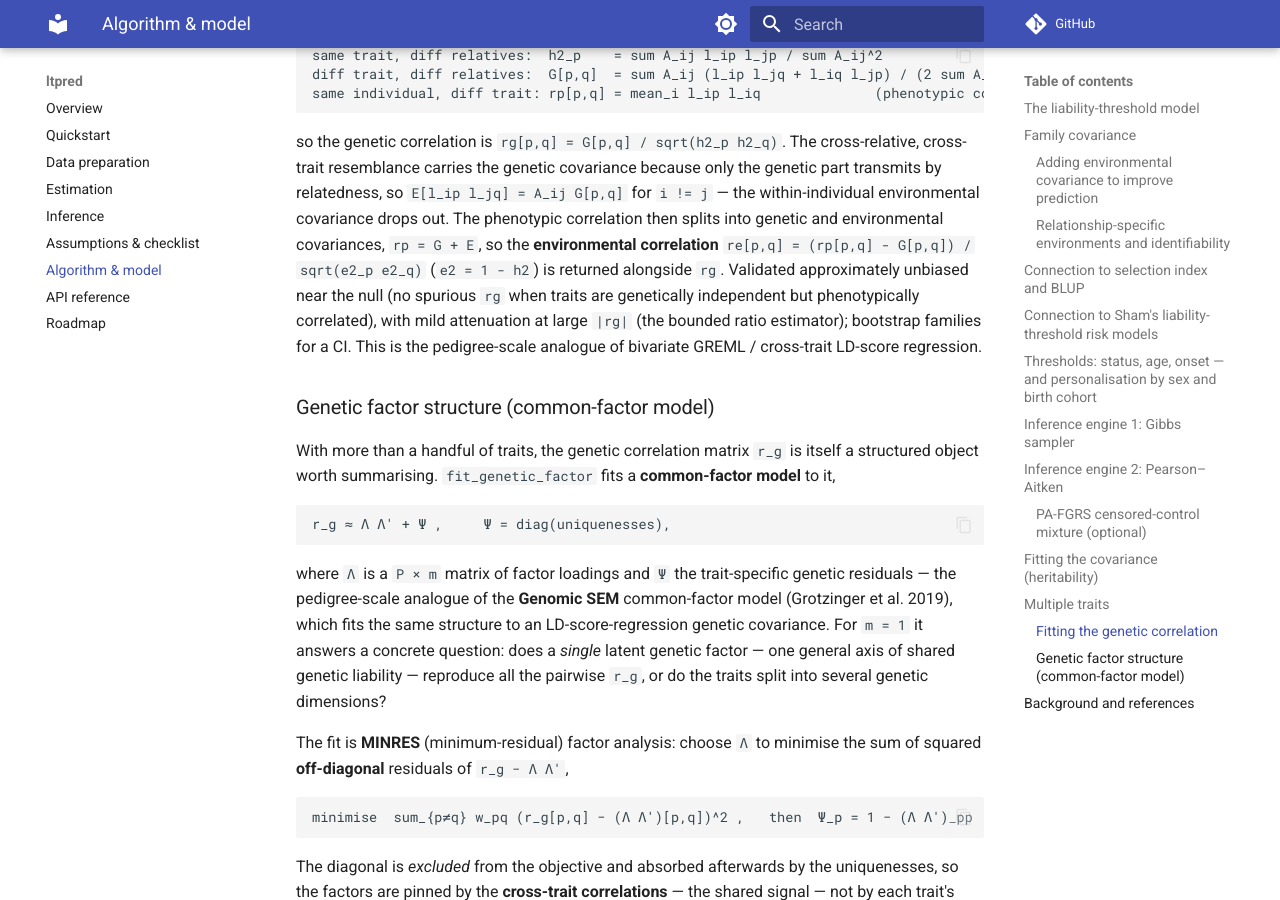
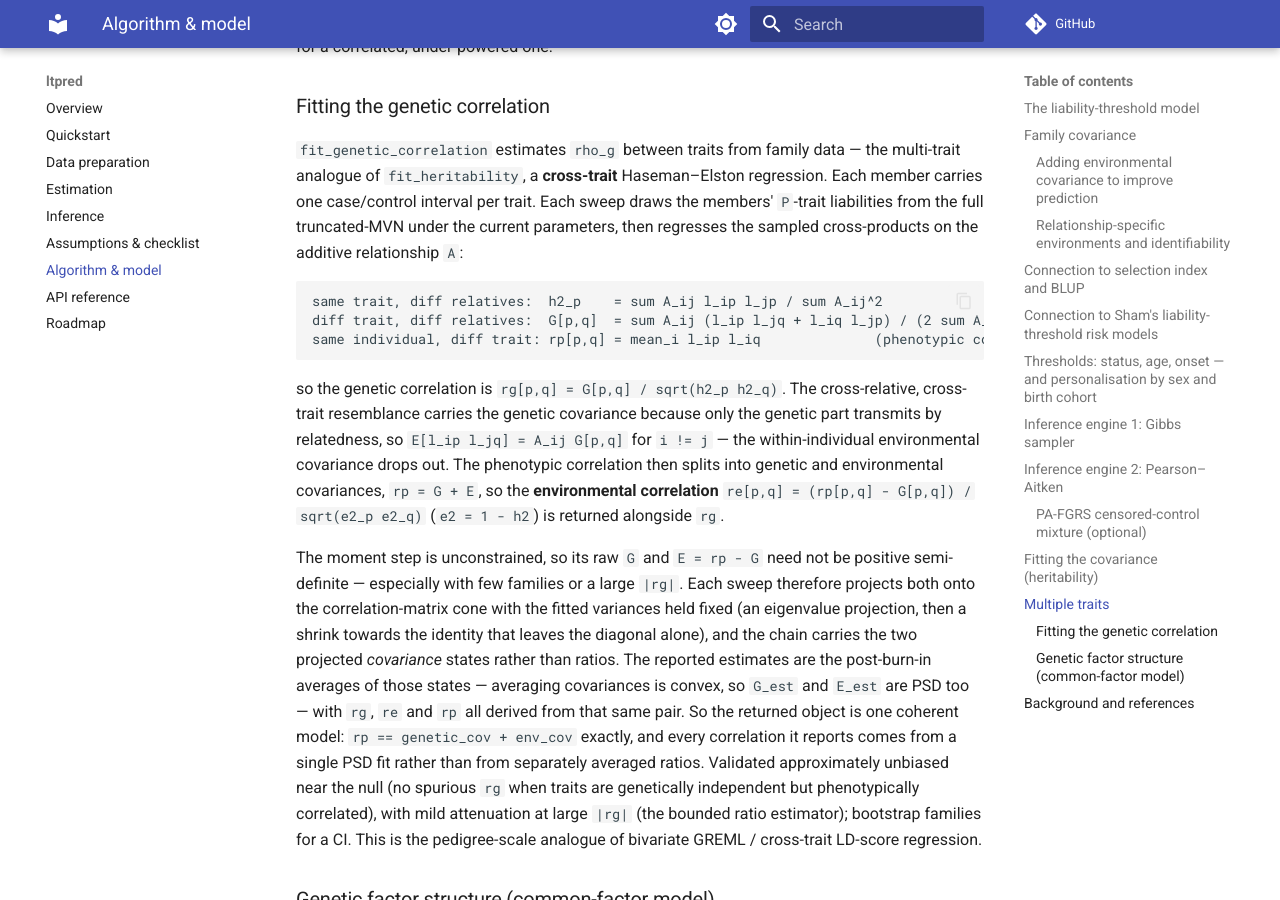
Before and after one commit to bvilhjal/ltpred, an MkDocs documentation site: the page built from docs/algorithm.md, in a window 1280 px wide and 900 px high, scrolled down 10477 px. Built offline with MkDocs 1.6.1 and Material for MkDocs 9.7.7, drawn with Linux system fonts in a browser that asks for light colours; comment, search, counter and statistics services are not loaded; some of the changed text lies outside the part shown.

Commit message:
Document deterministic coherent fitting

```diff
--- a/docs/algorithm.md
+++ b/docs/algorithm.md
@@ -428,6 +428,17 @@
 families for that). Identifiability comes entirely from the *between-relative*
 covariance, so relatives are required (lone probands carry no information).
 
+**Seeding.** Unlike the estimator's kernel, where each family seeds its own RNG,
+the augmentation kernel is a single `prange` over families, and Numba's random
+state belongs to whichever worker thread picks a family up — so seeding the calling
+thread could not by itself pin the result. `gibbs_advance` instead draws its
+uniforms from a seeded NumPy generator *before* entering the kernel and passes them
+in, so a seeded fit reproduces exactly whatever the thread count and scheduling.
+The generator is thread-local (concurrent seeded fits do not disturb each other)
+and the uniforms are chunked, capping the temporary at a few MiB no matter how many
+families or sweeps. `seed` must be an integer in `[0, 2^32 - 1]`; anything else
+raises rather than being silently coerced.
+
 `fit_variance_components` extends the same augment-then-regress machinery to
 several components at once — a **multiple** Haseman–Elston regression. Each sweep
 draws the liabilities from the full family truncated-MVN under
@@ -491,8 +502,20 @@
 `i != j` — the within-individual environmental covariance drops out. The phenotypic
 correlation then splits into genetic and environmental covariances, `rp = G + E`,
 so the **environmental correlation** `re[p,q] = (rp[p,q] - G[p,q]) / sqrt(e2_p e2_q)`
-(`e2 = 1 - h2`) is returned alongside `rg`. Validated approximately unbiased near
-the null (no spurious `rg` when traits are genetically independent but
+(`e2 = 1 - h2`) is returned alongside `rg`.
+
+The moment step is unconstrained, so its raw `G` and `E = rp - G` need not be
+positive semi-definite — especially with few families or a large `|rg|`. Each sweep
+therefore projects both onto the correlation-matrix cone with the fitted
+variances held fixed (an eigenvalue projection, then a shrink towards the identity
+that leaves the diagonal alone), and the chain carries the two projected
+*covariance* states rather than ratios. The reported estimates are the post-burn-in
+averages of those states — averaging covariances is convex, so `G_est` and `E_est`
+are PSD too — with `rg`, `re` and `rp` all derived from that same pair. So the
+returned object is one coherent model: `rp == genetic_cov + env_cov` exactly, and
+every correlation it reports comes from a single PSD fit rather than from
+separately averaged ratios. Validated approximately unbiased near the null (no
+spurious `rg` when traits are genetically independent but
 phenotypically correlated), with mild attenuation at large `|rg|` (the bounded
 ratio estimator); bootstrap families for a CI. This is the pedigree-scale analogue
 of bivariate GREML / cross-trait LD-score regression.
--- a/index.html
+++ b/index.html
@@ -199,8 +199,8 @@
 
     <div class="meta">
       <span class="chip">v<b>0.1.0.dev0</b></span>
-      <span class="chip"><b>191</b> tests passing</span>
-      <span class="chip"><b>~3,750</b> LOC · numpy + numba</span>
+      <span class="chip"><b>220</b> tests passing</span>
+      <span class="chip"><b>~4,000</b> LOC · numpy + numba</span>
       <span class="chip">Python <b>≥3.9</b></span>
       <span class="chip">MIT</span>
     </div>
```
